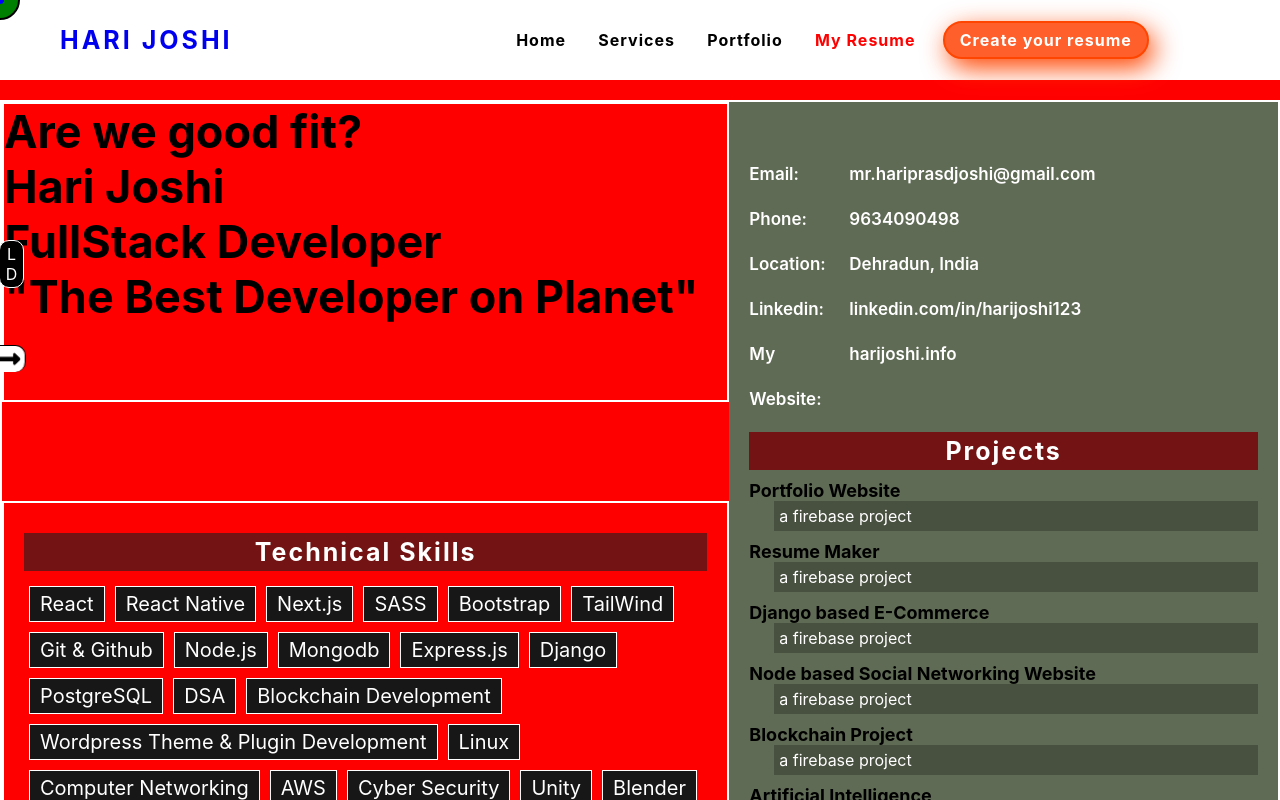
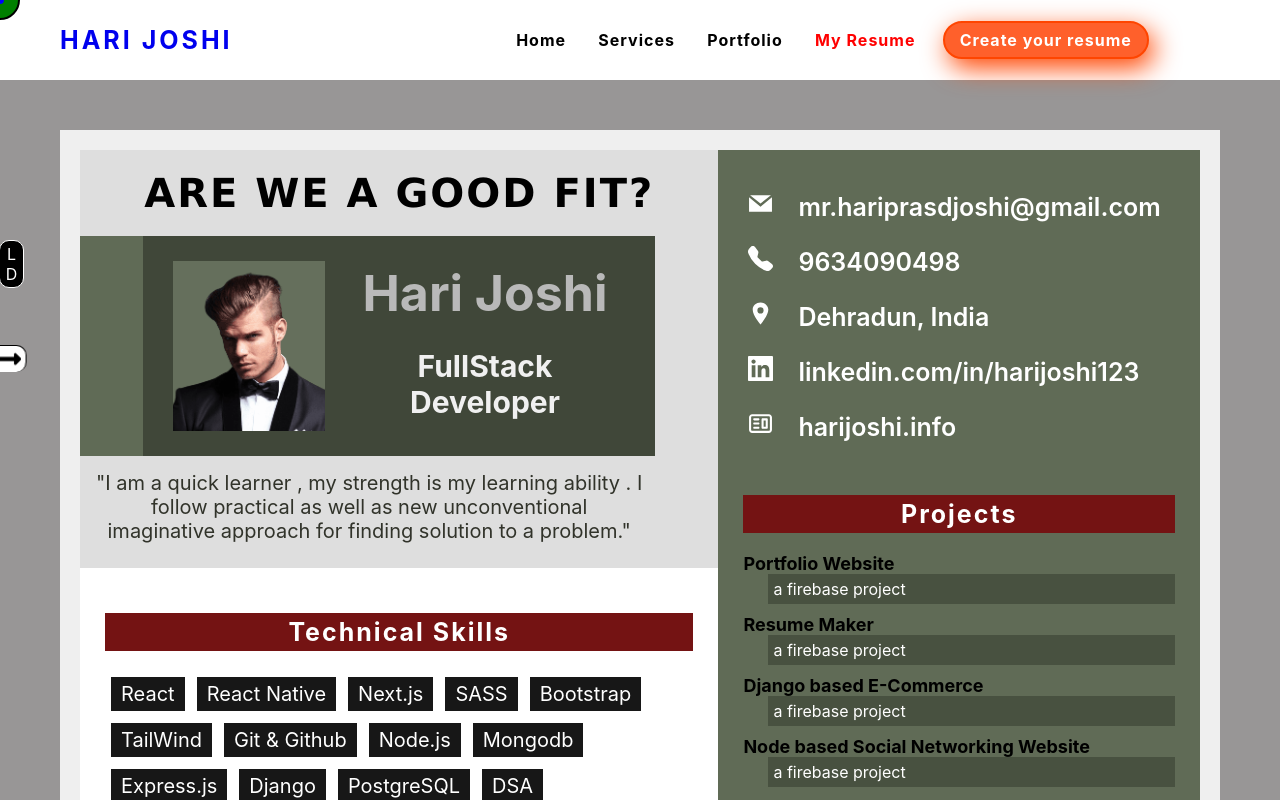
Before and after one commit to harijoshi12/my-portfolio, a React (Create React App) app: page /my-resume in a window 1280 px wide. Shown: the top 800 px of the page. Built offline with nearby package versions, Linux system fonts and the light colour scheme.

Commit message:
resume progress 0

```diff
--- a/package.json
+++ b/package.json
@@ -8,6 +8,7 @@
     "@testing-library/user-event": "^13.5.0",
     "react": "^18.1.0",
     "react-dom": "^18.1.0",
+    "react-icons": "^4.4.0",
     "react-router-dom": "^5.3.3",
     "react-scripts": "5.0.1",
     "web-vitals": "^2.1.4"
--- a/src/pages/myResume/MyResumePage.js
+++ b/src/pages/myResume/MyResumePage.js
@@ -8,29 +8,30 @@ import { PersonalInfo, ContactDetail, TechnicalSkill, ProgLang, Lang, ProjectIte
 function MyResumePage() {
   return (
     <section id={styles.myResumePage}>
+      <div className={styles.secWrapper}>
         <div className={styles.myResume}>
-          {/* top section */}
-          <div className={styles.top}>
-            <PersonalInfo/>
-          </div>
-
           {/* left section */}
           <div className={styles.left}>
 
+            {/* top section */}
+            <div className={styles.personalInfo}>
+              <PersonalInfo/>
+            </div>
+
             {/* technical skills */}
-            <div className={styles.technicalSkills}>
+            <div className={`${styles.technicalSkills} ${styles.resumeSec}`}>
               <h1 className={styles.secTitle}>Technical Skills</h1>
               {techSkills.map(data => <TechnicalSkill key={data.id} {...data}/>)}
             </div>
 
             {/* programming languages */}
-            <div className={styles.progLangs}>
+            <div className={`${styles.progLangs} ${styles.resumeSec}`}>
               <h1 className={styles.secTitle}>Programming Languages</h1>
               {progLangs.map(data => <ProgLang key={data.id} {...data}/>)}
             </div>
 
             {/* languages */}
-            <div className={styles.langs}>
+            <div className={`${styles.langs} ${styles.resumeSec}`}>
             <h1 className={styles.secTitle}>Languages</h1>
               {langs.map(data => <Lang key={data.id} {...data}/>)}
             </div>
@@ -45,24 +46,25 @@ function MyResumePage() {
             </div>
 
             {/* projects */}
-            <div className={styles.projects}>
+            <div className={`${styles.projects} ${styles.resumeSec}`}>
               <h1 className={styles.secTitle}>Projects</h1>
               {projectData.map(data=>{return(<ProjectItem key={data.id} {...data}/>)})}
             </div>
 
             {/* my journey */}
-            <div className={styles.myJourney}>
+            <div className={`${styles.myJourney} ${styles.resumeSec}`}>
               <h1 className={styles.secTitle}>My Journey</h1>
               {myJourneyData.map(data=><MyJourneyItem key={data.id} data = {data} />)}
             </div>
 
             {/* interests */}
-            <div className={styles.interests}>
+            <div className={`${styles.interests} ${styles.resumeSec}`}>
               <h1 className={styles.secTitle}>Interests</h1>
               {interests.map(data => <Interest key={data.id} {...data}/>)}
             </div>
           </div>
         </div>
+      </div>
     </section>
   )
 }
--- a/src/pages/myResume/MyResumePage.module.css
+++ b/src/pages/myResume/MyResumePage.module.css
@@ -1,16 +1,26 @@
+#myResumePage .secWrapper {
+  max-width: 1400px;
+  width: 100%;
+  padding: 30px 60px;
+}
+
 #myResumePage .secTitle {
   width: 100%;
   font-size: 25px;
   background-color: #741313;
   color: white;
-  margin: 10px auto;
+  margin: 20px auto;
   text-align: center;
   padding: 4px;
   letter-spacing: 2px;
 }
 
+#myResumePage .resumeSec {
+  padding: 25px;
+}
+
 #myResumePage {
-  background-color: red;
+  background-color: #989696;
   overflow: hidden;
   display: -webkit-box;
   display: -ms-flexbox;
@@ -26,34 +36,109 @@
 
 #myResumePage .myResume {
   font-size: 30px;
-  max-width: 1400px;
-  min-width: 1000px;
-  max-height: -webkit-fit-content;
-  max-height: -moz-fit-content;
-  max-height: fit-content;
   margin: auto;
-  border: 2px solid white;
-  display: -ms-grid;
-  display: grid;
-  -ms-grid-columns: 57% 43%;
-      grid-template-columns: 57% 43%;
-}
-
-#myResumePage .myResume .top {
-  border: 2px solid white;
-  width: 100%;
-  height: 300px;
-  -ms-grid-column: 1;
-  -ms-grid-column-span: 1;
-  grid-column: 1 / 2;
+  display: -webkit-box;
+  display: -ms-flexbox;
+  display: flex;
+  -webkit-box-pack: center;
+      -ms-flex-pack: center;
+          justify-content: center;
+  padding: 20px;
+  background-color: #efefef;
 }
 
 #myResumePage .myResume .left {
-  border: 2px solid white;
-  -ms-grid-column: 1;
-  -ms-grid-column-span: 1;
-  grid-column: 1 / 2;
-  padding: 20px;
+  background-color: white;
+  width: 57%;
+}
+
+#myResumePage .myResume .left .personalInfo {
+  width: 100%;
+  height: -webkit-fit-content;
+  height: -moz-fit-content;
+  height: fit-content;
+  background-color: #dedede;
+  padding-bottom: 10px;
+}
+
+#myResumePage .myResume .left .personalInfo .resumeTitle {
+  font-size: 2.5rem;
+  color: black;
+  text-align: center;
+  text-transform: uppercase;
+  letter-spacing: 2px;
+  padding: 20px 0;
+  font-family: Verdana, Geneva, Tahoma, sans-serif;
+}
+
+#myResumePage .myResume .left .personalInfo .imgboxOuter {
+  width: 90%;
+  background-color: #606b56;
+  display: -webkit-box;
+  display: -ms-flexbox;
+  display: flex;
+  -webkit-box-pack: end;
+      -ms-flex-pack: end;
+          justify-content: flex-end;
+  -webkit-box-align: center;
+      -ms-flex-align: center;
+          align-items: center;
+}
+
+#myResumePage .myResume .left .personalInfo .imgboxOuter .imgboxInner {
+  width: 89%;
+  background-color: #404739;
+  display: -webkit-box;
+  display: -ms-flexbox;
+  display: flex;
+  -webkit-box-pack: start;
+      -ms-flex-pack: start;
+          justify-content: flex-start;
+  -webkit-box-align: center;
+      -ms-flex-align: center;
+          align-items: center;
+  padding: 25px 30px;
+}
+
+#myResumePage .myResume .left .personalInfo .imgboxOuter .imgboxInner .imgbox {
+  width: 170px;
+  height: 170px;
+  background-color: #656f5c;
+  overflow: hidden;
+  background-image: url(../../media/images/hero.png);
+  background-position: top;
+  background-repeat: no-repeat;
+  background-size: 170%;
+}
+
+#myResumePage .myResume .left .personalInfo .imgboxOuter .imgboxInner .imgbox img {
+  width: 300px;
+}
+
+#myResumePage .myResume .left .personalInfo .imgboxOuter .imgboxInner .myinfo {
+  text-align: center;
+  padding-left: 20px;
+}
+
+#myResumePage .myResume .left .personalInfo .imgboxOuter .imgboxInner .myinfo .myName {
+  color: #b9b9b9;
+  font-size: 50px;
+  padding-bottom: 15px;
+}
+
+#myResumePage .myResume .left .personalInfo .imgboxOuter .imgboxInner .myinfo .profession {
+  padding: 10px;
+  color: #f0f0f0;
+  font-size: 30px;
+}
+
+#myResumePage .myResume .left .personalInfo .tagline {
+  padding: 15px;
+  font-size: 20px;
+  font-weight: 400;
+  color: #31332a;
+  text-align: center;
+  margin-right: 60px;
 }
 
 #myResumePage .myResume .left .technicalSkills .technicalSkill {
@@ -69,34 +154,27 @@
 }
 
 #myResumePage .myResume .right {
-  padding: 20px;
-  -ms-grid-column: 2;
-  -ms-grid-column-span: 1;
-  grid-column: 2 / 3;
-  -ms-grid-row: 1;
-  -ms-grid-row-span: 2;
-  grid-row: 1/3;
+  width: 43%;
   background-color: #606b56;
 }
 
 #myResumePage .myResume .right .contactDetails {
   height: 300px;
-  font-size: 17px;
+  font-size: 25px;
   font-weight: 600;
-  padding-top: 30px;
+  padding: 30px;
 }
 
 #myResumePage .myResume .right .contactDetails a {
   display: -webkit-box;
   display: -ms-flexbox;
   display: flex;
-  line-height: 45px;
+  line-height: 55px;
   color: white;
 }
 
 #myResumePage .myResume .right .contactDetails a span {
-  word-wrap: nowrap;
-  width: 100px;
+  width: 50px;
 }
 
 #myResumePage .myResume .right .projects .projectItem {
--- a/src/pages/myResume/components.js
+++ b/src/pages/myResume/components.js
@@ -3,15 +3,19 @@ import styles from './MyResumePage.module.css'
 export const PersonalInfo = () => {
     return (
         <>
-            <h1>Are we good fit?</h1>
+            <h1 className={styles.resumeTitle}>Are we a good fit?</h1>
             <div className={styles.imgboxOuter}>
                 <div className={styles.imgboxInner}>
-                    <div className={styles.imagebox}></div>
-                    <h1>Hari Joshi</h1>
-                    <h2>FullStack Developer</h2>
+                    <div className={styles.imgbox}>
+                        {/* <img src={pic} alt="" /> */}
+                    </div>
+                    <div className={styles.myinfo}>
+                        <h1 className={styles.myName}>Hari Joshi</h1>
+                        <h2 className={styles.profession}>FullStack Developer</h2>
+                    </div>
                 </div>
             </div>
-            <h2>"The Best Developer on Planet"</h2>
+            <h2 className={styles.tagline}>"I am a <span>quick learner</span> , my <span>strength</span>  is my <span>learning ability</span> . I follow <span>practical</span>  as well as new <span>unconventional imaginative</span>  approach for finding <span>solution</span>  to a problem."</h2>
         </>
     )
 }
--- a/src/pages/myResume/data.js
+++ b/src/pages/myResume/data.js
@@ -1,32 +1,38 @@
+import { GrMail } from "react-icons/gr"
+import { BsFillTelephoneFill } from "react-icons/bs"
+import { IoLocationSharp } from "react-icons/io5"
+import { GrLinkedin } from "react-icons/gr"
+import { CgWebsite } from "react-icons/cg"
+
 
 export const contactDetails =[
     {
         id: 1,
-        icon: "Email:",
+        icon: <GrMail/>,
         info: "mr.hariprasdjoshi@gmail.com",
         link: "mailto:mr.hariprasdjoshi@gmail.com"
     },
     {
         id: 2,
-        icon: "Phone:",
+        icon: <BsFillTelephoneFill/>,
         info: "9634090498",
         link: "tel:+9634090498"
     },
     {
         id: 3,
-        icon: "Location:",
+        icon: <IoLocationSharp/>,
         info: "Dehradun, India",
         link: "https://goo.gl/maps/pvYsfgd7Kv9RYVut9"
     },
     {
         id: 4,
-        icon: "Linkedin:",
+        icon: <GrLinkedin/>,
         info: "linkedin.com/in/harijoshi123",
         link: "https://www.linkedin.com/in/harijoshi123/"
     },
     {
         id: 5,
-        icon: "My Website:",
+        icon: <CgWebsite/>,
         info: "harijoshi.info",
         link: "https://www.harijoshi.info/"
     }
```
Also changed, not shown: src/pages/myResume/MyResumePage.module.scss (+92 -28 lines), 2 other files (tests, documents, lock files or other folders).
